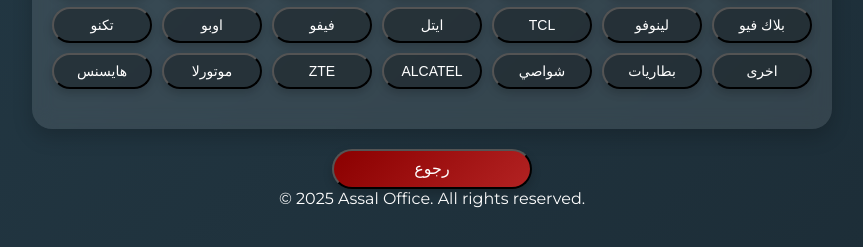
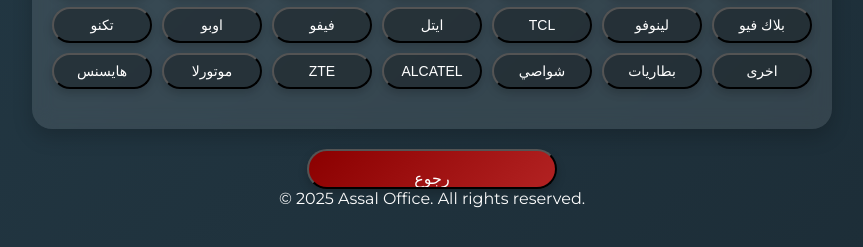
Before and after one commit to AhMeD202444/Assal---Office---App, a plain HTML site: page lcd.html in a window 1280 px wide. Shown: the part 393-640 px from the top of the page, without its empty margins (208-1071 px from the left). Drawn offline with nearby package versions, Linux system fonts and the light colour scheme; some packages are replaced by stand-ins of ours; no server answers; a script that the page names is missing.

Commit message:
Update lcd.html

```diff
--- a/lcd.html
+++ b/lcd.html
@@ -254,7 +254,7 @@
         .back-btn {
     position: relative;
     overflow: hidden; /* يمنع التأثير من الخروج */
-    width: 200px;
+    width: 250px;
     height: 40px;
     padding: 8px 16px; /* تعديل المسافات الداخلية للزر */
     font-size: 16px;
@@ -264,9 +264,12 @@
     background: linear-gradient(135deg, #8B0000, #B22222);
     box-shadow: 0 4px 10px rgba(0, 0, 0, 0.2);
     transition: transform 0.2s ease, box-shadow 0.2s ease;
-    display: flex;
+   display: block;
     align-items: center; /* توسيط النص عموديًا */
     justify-content: center; /* توسيط النص أفقيًا
+            margin-left: auto;
+            margin-right: auto;
+
         }
 
         .back-btn:hover {
```
